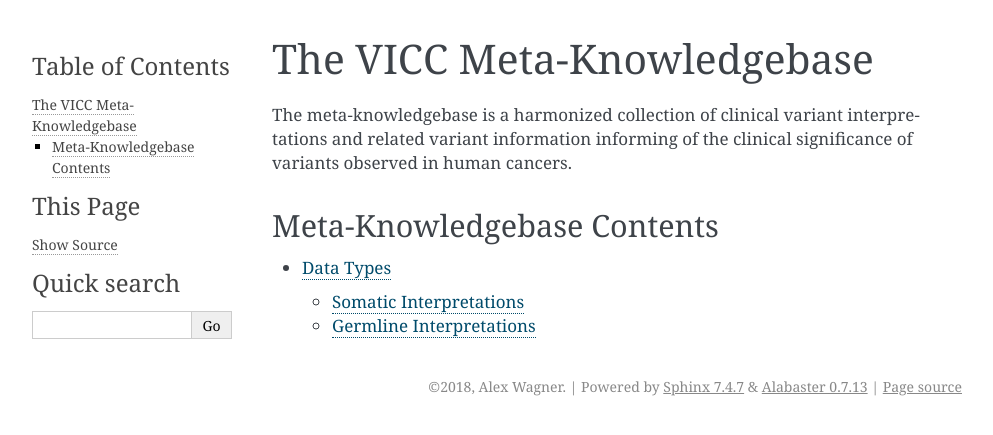
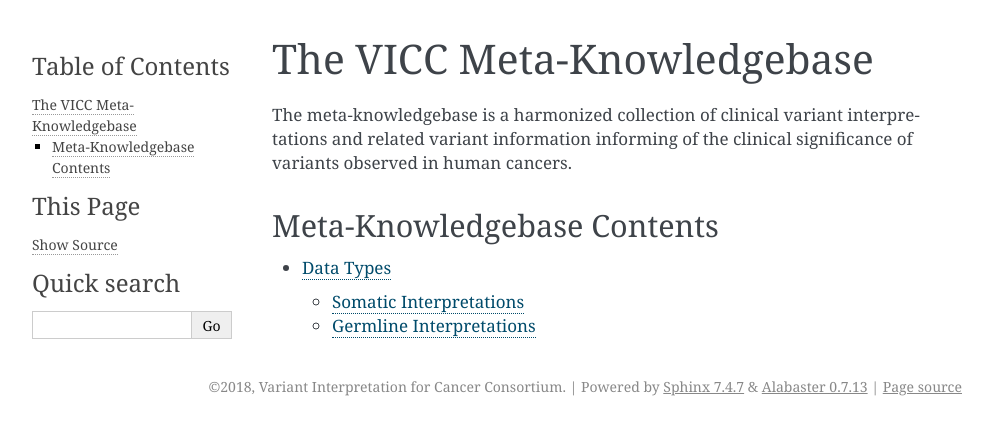
Before and after one commit to cancervariants/metakb, a Sphinx documentation site: the page built from docs/index.rst, in a window 1280 px wide. Shown: the top 435 px of the page, without its empty margins (148-1141 px from the left). Built offline with Sphinx 7.4.7, drawn with Linux system fonts in a browser that asks for light colours.

Commit message:
update copyright to VICC

```diff
--- a/docs/conf.py
+++ b/docs/conf.py
@@ -20,7 +20,7 @@
 # -- Project information -----------------------------------------------------
 
 project = 'metakb'
-copyright = '2018, Alex Wagner'
+copyright = '2018, Variant Interpretation for Cancer Consortium'
 author = 'Alex Wagner'
 
 # The short X.Y version
```
